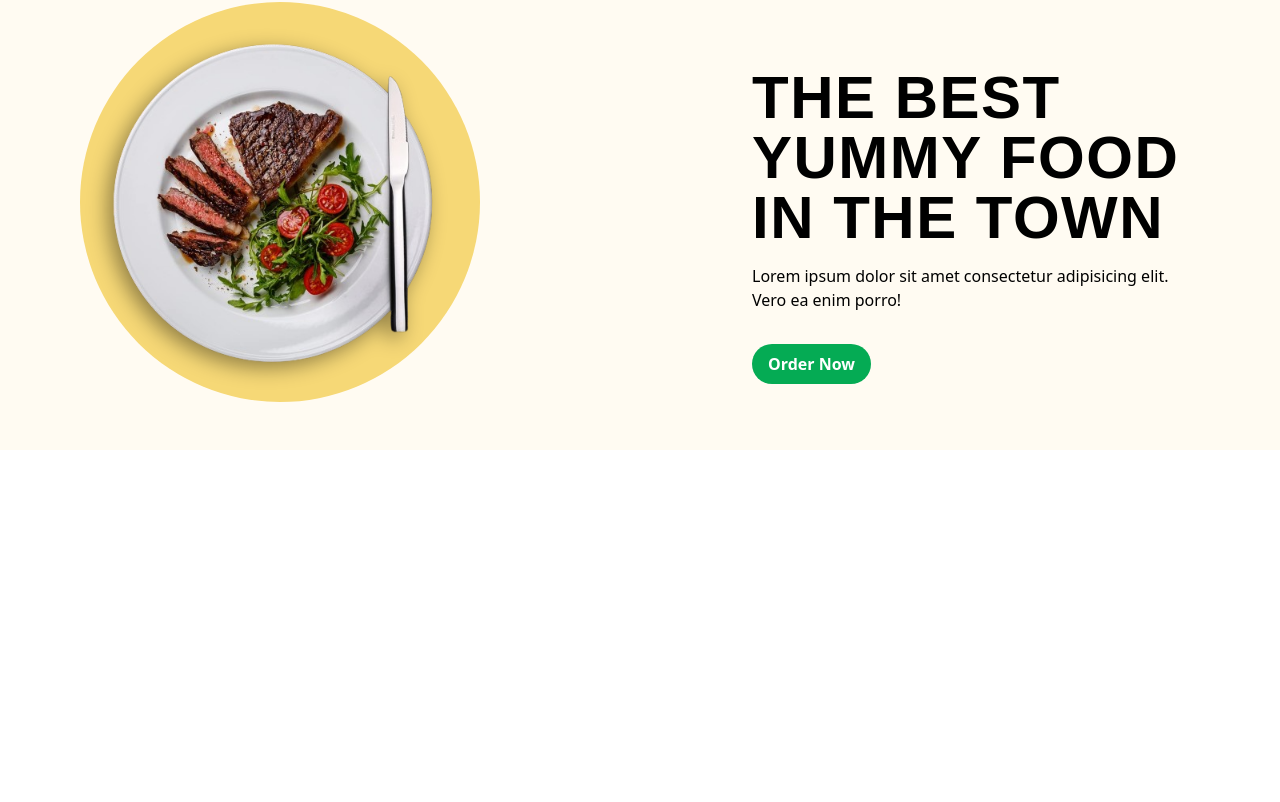
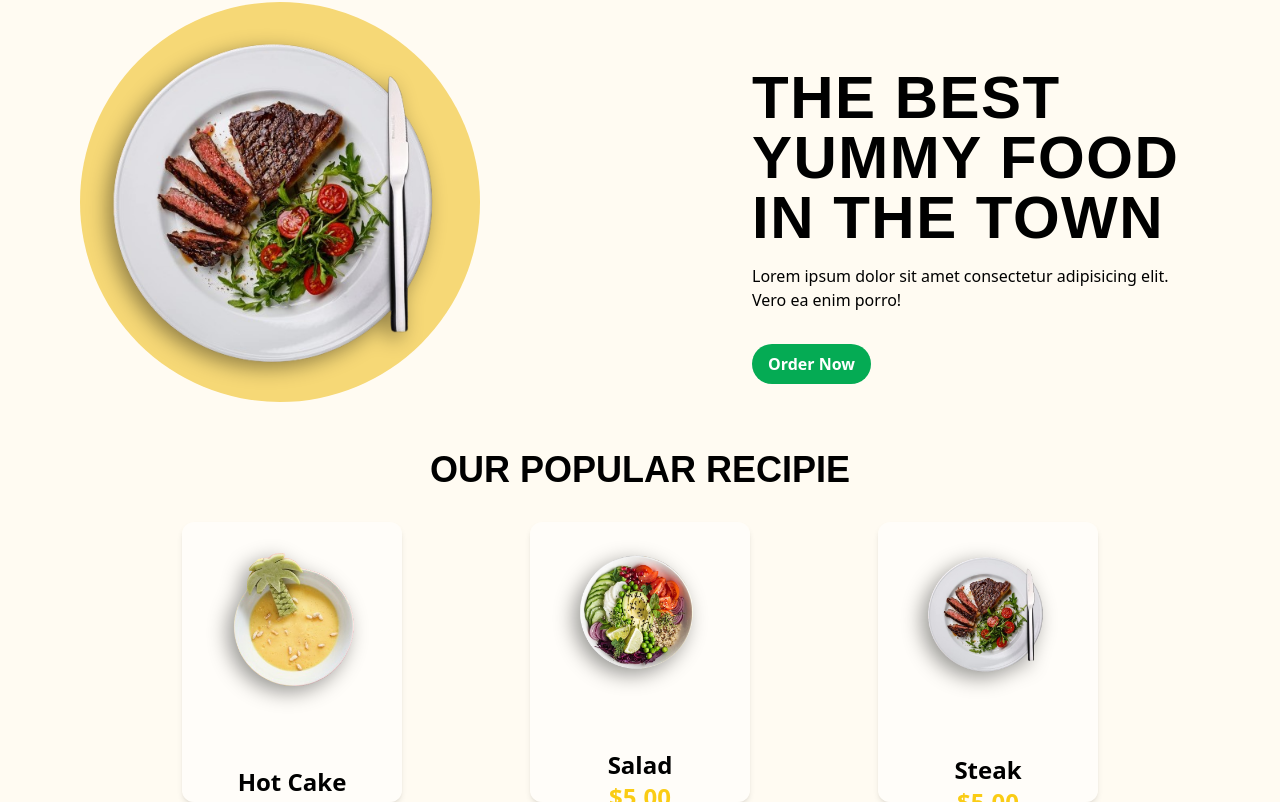
Before and after one commit to UmeshKumar0143/food-center, a React (Vite) app: page / in a window 1280 px wide. Shown: the part 1007-1809 px from the top of the page. Before the commit the page ends 1457 px from the top, so only its background shows below. Built offline with nearby package versions, Linux system fonts and the light colour scheme.

Commit message:
completed the recipie section

```diff
--- a/src/App.tsx
+++ b/src/App.tsx
@@ -2,6 +2,7 @@ import Navbar from './components/Navbar'
 import Hero from './components/Hero'
 import HotDeserts from './components/HotDeserts'
 import Banner from './components/Banner'
+import PopularRecipie from './components/PopularRecipie'
 
 
 const App = () => {
@@ -13,6 +14,7 @@ const App = () => {
       </div>
       <HotDeserts/>
       <Banner/>
+      <PopularRecipie/>
     </div>
   )
 }
--- a/src/components/Banner.tsx
+++ b/src/components/Banner.tsx
@@ -7,7 +7,7 @@ const Banner = () => {
         <div className='flex-col flex sm:flex-row justify-between items-center'>
         {/* Image */}
         <motion.div initial ={{opacity: 0, scale: 0}} whileInView={{opacity: 1,scale: 1}} transition={{duration:0.5,delay:0.3}} className="sm:w-[400px] sm:h-[400px] group rounded-full bg-lightYellow">
-            <motion.img initial={{opacity: 0, x:-100, y:100}} whileHover={{scale: 1.2,rotate:15,x:50,y:-50}} whileInView={{opacity:1,x:0,y:0}} transition={{duration:0.3,delay:0.6 ,scale:{duration:0.5}}}   src={BannerImg} alt="" className='img-shadow' />
+            <motion.img initial={{opacity: 0, x:-100, y:100}} whileHover={{scale: 1.2,rotate:15,x:50,y:-50}} whileInView={{opacity:1,x:0,y:0}} transition={{duration:0.3,delay:0.4 ,scale:{duration:0.5}}}   src={BannerImg} alt="" className='img-shadow' />
         </motion.div>
         {/* Text */}
         <div className='sm:w-[40%] mt-12  '>
--- a/src/components/HotDeserts.tsx
+++ b/src/components/HotDeserts.tsx
@@ -4,7 +4,7 @@ import food3 from '../assets/food/banner.png'
 import { slideUp } from './Hero'
 import { motion } from 'framer-motion'
 
-const foods = [
+export const foods = [
     {
         name: "Hot Cake",
         img: food1,
--- a/src/components/PopularRecipie.tsx
+++ b/src/components/PopularRecipie.tsx
@@ -1,7 +1,33 @@
-
+import { foods } from "./HotDeserts"
+import { slideUp } from "./Hero"
+import { motion } from "framer-motion"
 const PopularRecipie = () => {
   return (
-    <div>PopularRecipie</div>
+    <div className="container">
+        <div>
+            <h1 className="text-4xl text-center font-leagueGothic uppercase font-semibold">Our Popular Recipie</h1>
+        </div>
+        <div className="flex justify-center items-center">
+        <div className='flex justify-center  sm:flex-row flex-col mt-8 gap-5 sm:gap-32'>
+                {foods.map((item,index)=><motion.div variants={slideUp(item.delay)} initial="initial" whileInView="animate" key={index} className='bg-white/50 group gap-4 h-[280px] w-[220px] flex-col   shadow-md hover:cursor-pointer justify-between rounded-xl p-5'>
+                        <div className="flex justify-center">
+                        <img   src={item.img} alt="" className='w-36 img-shadow
+                        group-hover:scale-125 group-hover:rotate-45 group-hover:translate-x-[100px] group-hover:-translate-y-[100px] transition-all duration-700
+                        '/>
+                        </div>
+                        <div className="">
+                          <div className="flex justify-center ">
+                          <button className={`btn-primary opacity-0 group-hover:opacity-100 ${index!=0 && "mt-5"} transition-all duration-200 mt-2`}>Buy Now</button>
+                          </div>
+                          <div className="">
+                            <h1 className='text-2xl mt-2 text-center font-semibold'>{item.name}</h1>
+                            <p  className='text-2xl text-center text-yellow-400 font-semibold'>{item.price}</p>
+                            </div>
+                        </div>
+                </motion.div>)}
+            </div>
+        </div>
+    </div>
   )
 }
 
--- /dev/null
+++ b/src/components/Reviews.tsx
@@ -0,0 +1,8 @@
+
+const Reviews = () => {
+  return (
+    <div>Reviews</div>
+  )
+}
+
+export default Reviews
```
